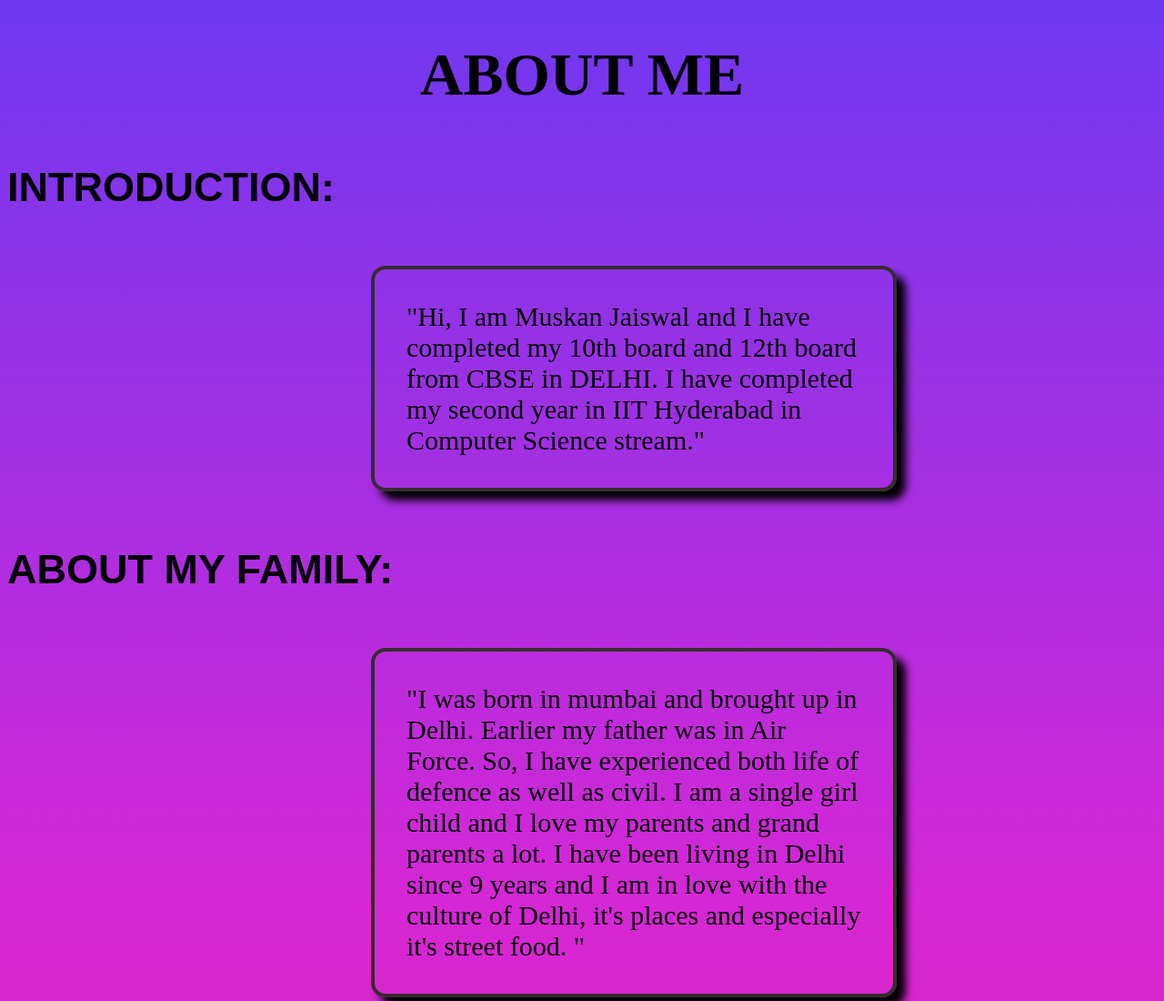
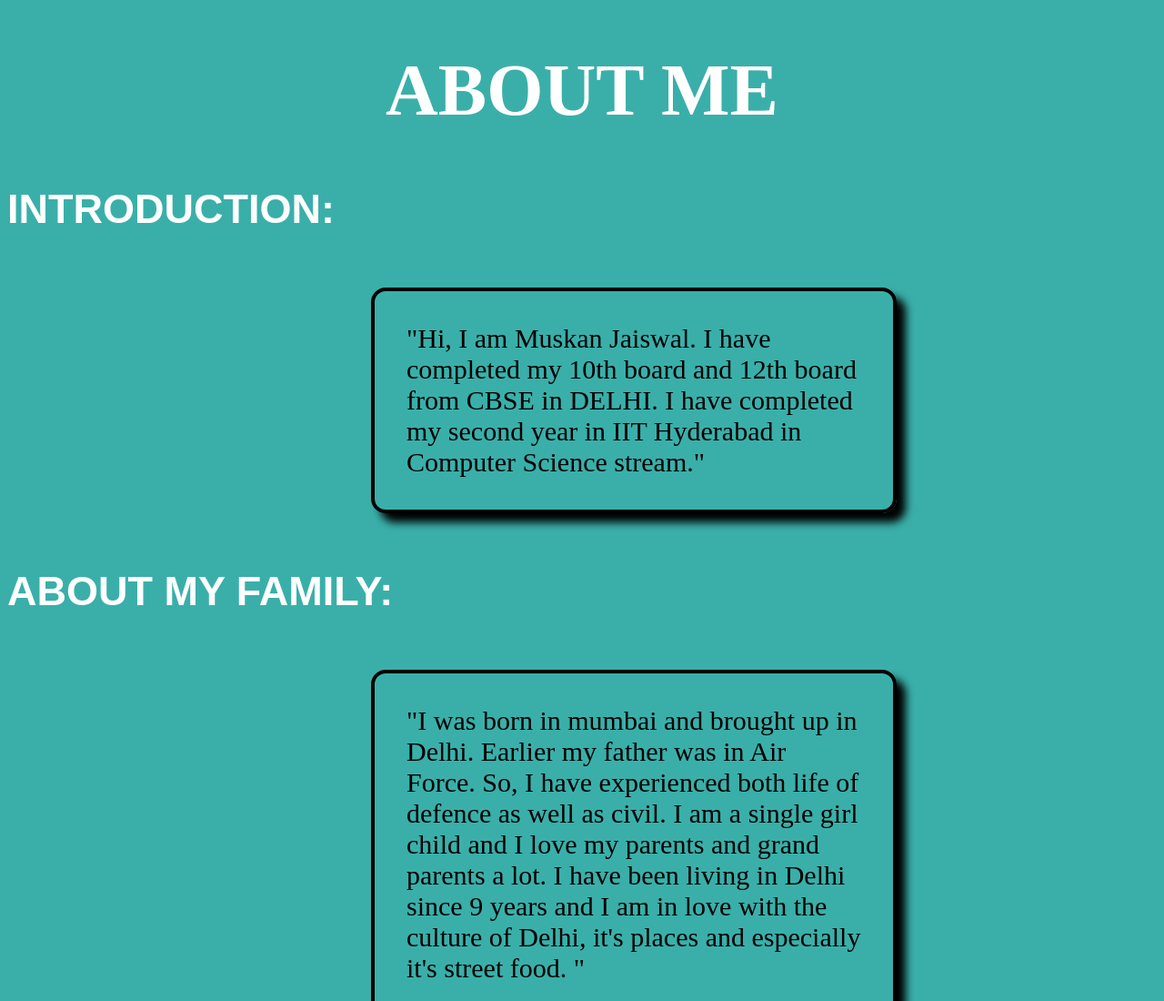
Before and after one commit to MuskanJaiswal11037/Ecell, a plain HTML site: page index.html in a window 1280 px wide. Shown: the top 1100 px of the page at 91% size. Drawn offline with Linux system fonts and the light colour scheme.

Commit message:
last commit

```diff
--- a/index.css
+++ b/index.css
@@ -4,21 +4,26 @@
 
 .header{
     text-align:center;
-    font-size:33px
+    font-size:40px;
+    color:white;
+
 }
 
 body{
-    /* background-image: url("https://coolbackgrounds.io/images/backgrounds/index/aqua-d9b59c89.png"); */
+
     /* background-repeat: repeat-y; */
     background-size:contain;
-    background-image: linear-gradient(to bottom, rgb(111, 56, 240) ,rgb(214, 39, 214), rgb(231, 26, 139));
+    background-color:#3AAFA9;
+
 }
 
 
 h4{
     text-align: left;
     font-family: Arial, Helvetica, sans-serif;
-    font-size:45px
+    font-size:45px;
+    color:white;
+    /* color:#66FCF1; */
 }
 
 
@@ -28,6 +33,7 @@ p {
     /* background-color:rgb(152, 45, 173); */
     width: 500px;
     border: 4px solid rgb(53, 45, 45);
+    border: 4px solid black;
     border-radius:16px;
     padding:35px;
     margin:20px;
@@ -38,8 +44,9 @@ p {
     background-size: cover;
     font-size: 30px;
     justify-content:center;
-    /* box-shadow: 10px 10px 10px black; */
-    /* https://images.unsplash.com/photo-1517245386807-bb43f82c33c4?ixlib=rb-4.0.3&ixid=MnwxMjA3fDB8MHxzZWFyY2h8Mjd8fHN0dWR5fGVufDB8fDB8fA%3D%3D&auto=format&fit=crop&w=500&q=60 */
+
+
+
 }
 
 
--- a/index.html
+++ b/index.html
@@ -11,7 +11,7 @@
 <body>
     <h4>INTRODUCTION: </h4>
 <p class="a">
-    "Hi, I am Muskan Jaiswal and
+    "Hi, I am Muskan Jaiswal.
     I have completed my 10th board and 12th board from CBSE in DELHI. I have completed my second year in IIT Hyderabad in Computer Science stream."
 </p>
 <h4>ABOUT MY FAMILY: </h4>
```
